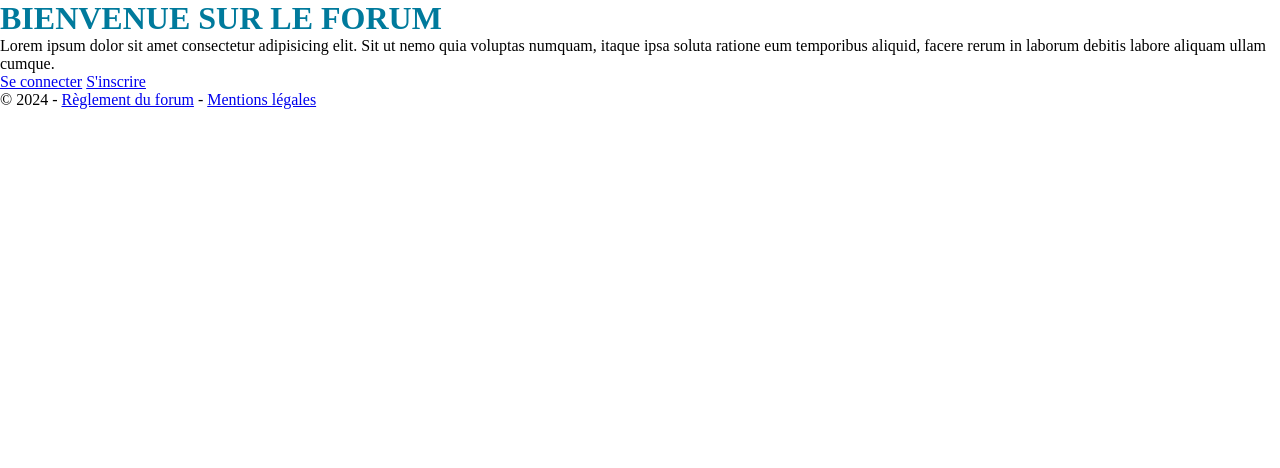
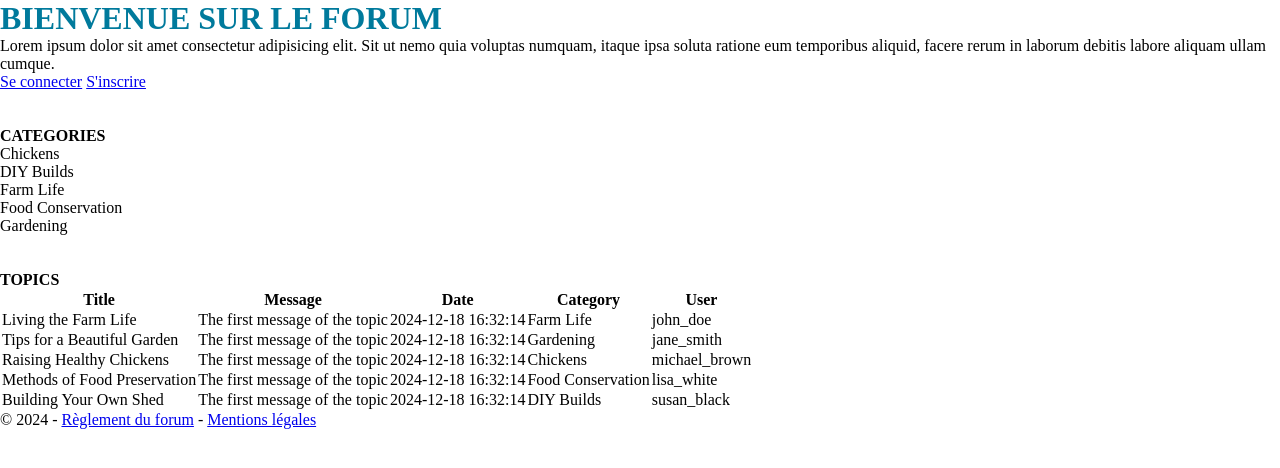
Before and after one commit to EGeldreich/FORUM, a PHP site: page / in a window 1280 px wide. Shown: the part 36-504 px from the top of the page. Run offline with PHP 8.4, Linux system fonts and the light colour scheme; data comes from the database, SQL or seed files in the repository; some libraries are stand-ins or nearby versions.

Commit message:
Created POST entity // Category and Topics lists displayed on home // Created request_tries.sql

```diff
--- a/_misc/forum_emmanuel.sql
+++ b/_misc/forum_emmanuel.sql
@@ -22,13 +22,13 @@ USE `forum_emmanuel`;
 -- Listage de la structure de table forum_emmanuel. category
 CREATE TABLE IF NOT EXISTS `category` (
   `id_category` int NOT NULL AUTO_INCREMENT,
-  `categoryName` varchar(100) COLLATE utf8mb4_bin NOT NULL,
+  `name` varchar(100) COLLATE utf8mb4_bin NOT NULL,
   PRIMARY KEY (`id_category`),
-  UNIQUE KEY `categoryName` (`categoryName`)
+  UNIQUE KEY `name` (`name`)
 ) ENGINE=InnoDB DEFAULT CHARSET=utf8mb4 COLLATE=utf8mb4_bin;
 
 -- Listage des données de la table forum_emmanuel.category : ~5 rows (environ)
-INSERT INTO `category` (`id_category`, `categoryName`) VALUES
+INSERT INTO `category` (`id_category`, `name`) VALUES
 	(3, 'Chickens'),
 	(5, 'DIY Builds'),
 	(1, 'Farm Life'),
--- a/app/AbstractController.php
+++ b/app/AbstractController.php
@@ -2,7 +2,8 @@
 namespace App;
 
 /*
-    En programmation orientée objet, une classe abstraite est une classe qui ne peut pas être instanciée directement. Cela signifie que vous ne pouvez pas créer un objet directement à partir d'une classe abstraite.
+    En programmation orientée objet, une classe abstraite est une classe qui ne peut pas être instanciée directement.
+    Cela signifie que vous ne pouvez pas créer un objet directement à partir d'une classe abstraite.
     Les classes abstraites :
     -- peuvent contenir à la fois des méthodes abstraites (méthodes sans implémentation) et des méthodes concrètes (méthodes avec implémentation).
     -- peuvent avoir des propriétés (variables) avec des valeurs par défaut.
--- a/app/DAO.php
+++ b/app/DAO.php
@@ -13,7 +13,7 @@ namespace App;
 abstract class DAO{
 
     private static $host   = 'mysql:host=127.0.0.1;port=3306';
-    private static $dbname = 'forummvc_v2';
+    private static $dbname = 'forum_emmanuel';
     private static $dbuser = 'root';
     private static $dbpass = '';
 
--- a/controller/ForumController.php
+++ b/controller/ForumController.php
@@ -26,6 +26,7 @@ class ForumController extends AbstractController implements ControllerInterface{
         ];
     }
 
+    // USEFUL ?
     public function listTopicsByCategory($id) {
 
         $topicManager = new TopicManager();
--- a/controller/HomeController.php
+++ b/controller/HomeController.php
@@ -4,13 +4,27 @@ namespace Controller;
 use App\AbstractController;
 use App\ControllerInterface;
 use Model\Managers\UserManager;
+use Model\Managers\CategoryManager;
+use Model\Managers\TopicManager;
 
 class HomeController extends AbstractController implements ControllerInterface {
 
-    public function index(){
+    public function index() {
+
+        // create new manager instances
+        $categoryManager = new CategoryManager();
+        $topicManager = new TopicManager();
+
+        // Get the list of all categories, sorted by name
+        $categories = $categoryManager->findAll(["name", "ASC"]);
+        $topics = $topicManager->findAll(["creationDate", "DESC"]);
         return [
             "view" => VIEW_DIR."home.php",
-            "meta_description" => "Page d'accueil du forum"
+            "meta_description" => "Page d'accueil du forum",
+            "data" => [
+                "categories" => $categories,
+                "topics" => $topics
+            ]
         ];
     }
 
@@ -28,4 +42,5 @@ class HomeController extends AbstractController implements ControllerInterface {
             ]
         ];
     }
+
 }
--- a/model/entities/Topic.php
+++ b/model/entities/Topic.php
@@ -27,7 +27,6 @@ final class Topic extends Entity{
     public function getId(){
         return $this->id;
     }
-
     /**
      * Set the value of id
      *
@@ -38,13 +37,13 @@ final class Topic extends Entity{
         return $this;
     }
 
+
     /**
      * Get the value of title
      */
     public function getTitle(){
         return $this->title;
     }
-
     /**
      * Set the value of title
      *
@@ -55,13 +54,13 @@ final class Topic extends Entity{
         return $this;
     }
 
+
     /**
      * Get the value of content
      */
     public function getContent(){
         return $this->content;
     }
-
     /**
      * Set the value of content
      *
@@ -72,13 +71,13 @@ final class Topic extends Entity{
         return $this;
     }
 
+
     /**
      * Get the value of user
      */
     public function getUser(){
         return $this->user;
     }
-
     /**
      * Set the value of user
      *
@@ -89,6 +88,38 @@ final class Topic extends Entity{
         return $this;
     }
 
+    /**
+     * Get the value of creationDate
+     */
+    public function getCreationDate(){
+        return $this->creationDate;
+    }
+    /**
+     * Set the value of creationDate
+     *
+     * @return  self
+     */
+    public function setCreationDate($creationDate){
+        $this->creationDate = $creationDate;
+        return $this;
+    }
+
+    /**
+     * Get the value of category
+     */
+    public function getCategory(){
+        return $this->category;
+    }
+    /**
+     * Set the value of category
+     *
+     * @return  self
+     */
+    public function setCategory($category){
+        $this->category = $category;
+        return $this;
+    }
+
     public function __toString(){
         return $this->title;
     }
--- a/model/managers/UserManager.php
+++ b/model/managers/UserManager.php
@@ -13,4 +13,8 @@ class UserManager extends Manager{
     public function __construct(){
         parent::connect();
     }
+
+    public function findTopUsers() {
+        $sql = "SELECT ";
+    }
 }
--- a/view/home.php
+++ b/view/home.php
@@ -1,3 +1,7 @@
+<?php
+    $categories = $result["data"]['categories'];
+    $topics = $result["data"]['topics'];
+?>
 <h1>BIENVENUE SUR LE FORUM</h1>
 
 <p>Lorem ipsum dolor sit amet consectetur adipisicing elit. Sit ut nemo quia voluptas numquam, itaque ipsa soluta ratione eum temporibus aliquid, facere rerum in laborum debitis labore aliquam ullam cumque.</p>
@@ -6,3 +10,38 @@
     <a href="index.php?ctrl=security&action=login">Se connecter</a>
     <a href="index.php?ctrl=security&action=register">S'inscrire</a>
 </p>
+
+<br>
+<br>
+
+<h4>CATEGORIES</h4>
+<?php foreach($categories as $category){ ?>
+    <p><?= $category ?></p>
+<?php } ?>
+
+<br>
+<br>
+
+<h4>TOPICS</h4>
+<table>
+    <thead>
+        <tr>
+            <th>Title</th>
+            <th>Message</th>
+            <th>Date</th>
+            <th>Category</th>
+            <th>User</th>
+        </tr>
+    </thead>
+    <tbody>
+<?php foreach($topics as $topic){ ?>
+    <tr>
+        <td><?= $topic->getTitle()?></td>
+        <td><?= $topic->getContent()?></td>
+        <td><?= $topic->getCreationDate()?></td>
+        <td><?= $topic->getCategory()?></td>
+        <td><?= $topic->getUser()?></td>
+    </tr>
+<?php } ?>
+    </tbody>
+</table>
```
Also changed, not shown: _misc/NOTES.txt (+30 -7 lines), _misc/request_tries.sql (added, +9 -0 lines), model/entities/Post.php (+93 -0 lines).
